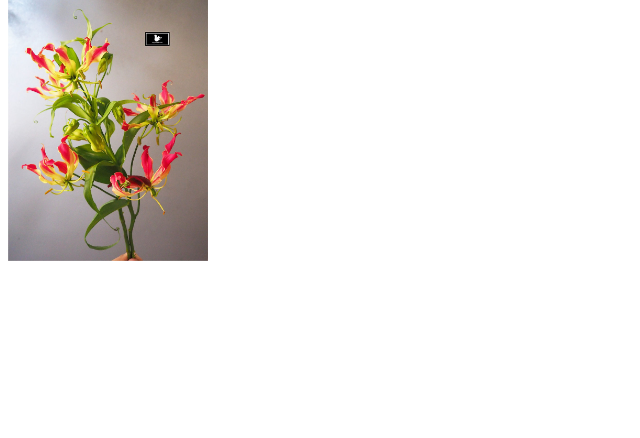
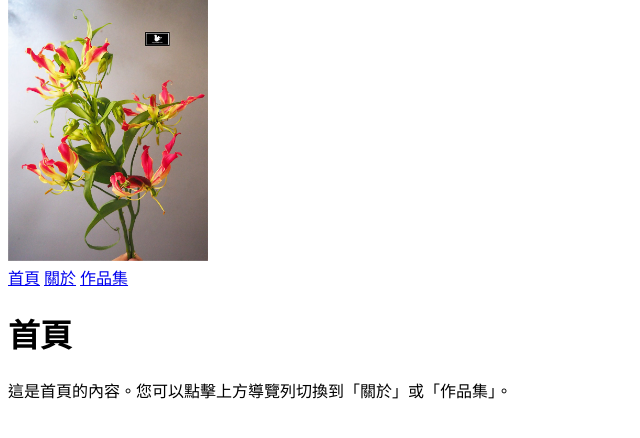
Before and after one commit to dakara941/simple-web, a Flask app: page / in a window 1280 px wide. Shown: the part 130-568 px from the top of the page, without its empty margins (0-640 px from the left). Run offline with Flask 3, Linux system fonts and the light colour scheme.

Commit message:
Add files via upload

```diff
--- a/app.py
+++ b/app.py
@@ -3,10 +3,17 @@ from flask import Flask, render_template
 
 app = Flask(__name__)
 
-# 確保這整個專案裡，只有一個 @app.route('/') 且只有一個 def home():
 @app.route('/')
 def home():
-    return render_template('index.html')
+    return render_template('index.html', active_page='home')
+
+@app.route('/about')
+def about():
+    return render_template('about.html', active_page='about')
+
+@app.route('/portfolio')
+def portfolio():
+    return render_template('portfolio.html', active_page='portfolio')
 
 if __name__ == '__main__':
     port = int(os.environ.get("PORT", 5000))
--- a/templates/index.html
+++ b/templates/index.html
@@ -21,4 +21,16 @@
     </div>
 
 </body>
+	<nav>
+		<a href="{{ url_for('home') }}" class="{% if active_page == 'home' %}active{% endif %}">首頁</a>
+		<a href="{{ url_for('about') }}" class="{% if active_page == 'about' %}active{% endif %}">關於</a>
+		<a href="{{ url_for('portfolio') }}" class="{% if active_page == 'portfolio' %}active{% endif %}">作品集</a>
+	</nav>
+<!-- 頁面主要內容 -->
+    <div class="container">
+        <h1>首頁</h1>
+        <p>這是首頁的內容。您可以點擊上方導覽列切換到「關於」或「作品集」。</p>
+    </div>
+
+</body>
 </html>
```
